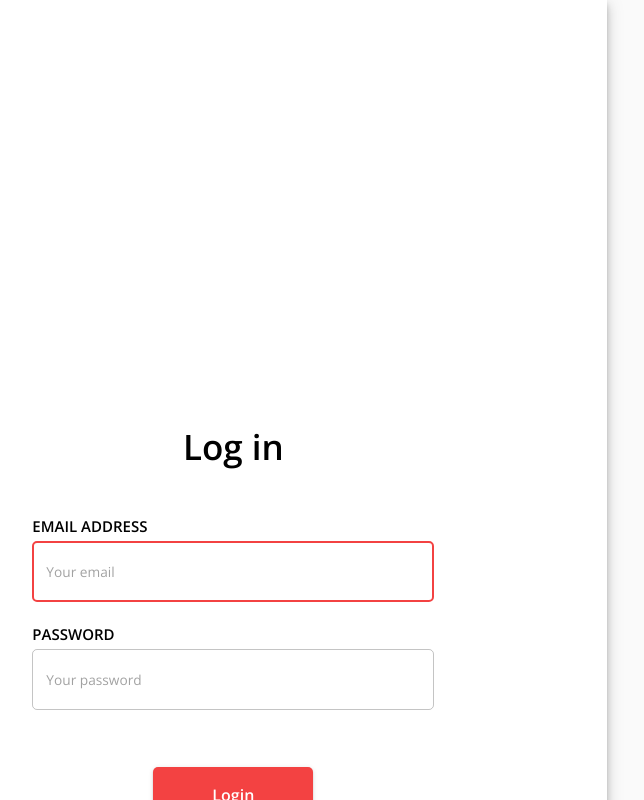
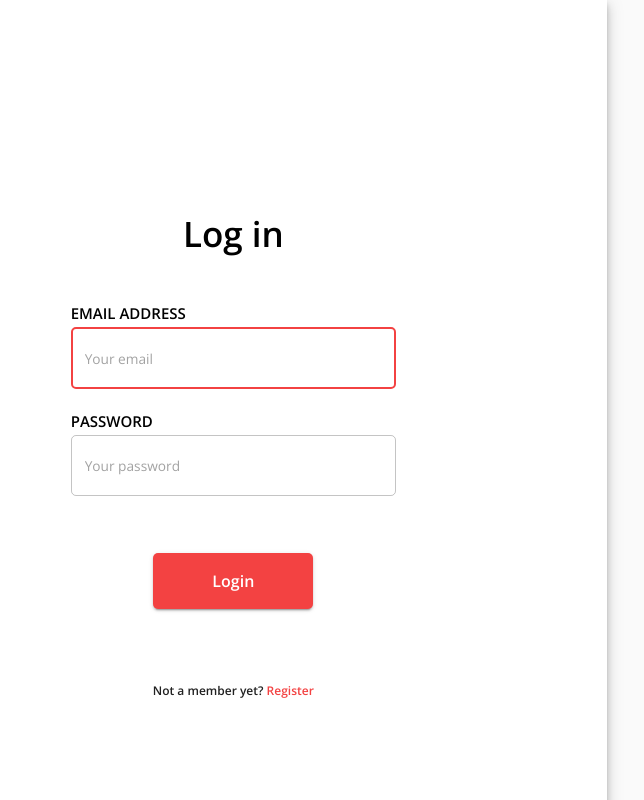
Before and after one commit to hatchways/team-corgi, a React (Create React App) app in the folder client/: page /login in a window 1280 px wide. Shown: the top 800 px of the page, without its empty margins (140-784 px from the left). Built offline with nearby package versions, Linux system fonts and the light colour scheme.

Commit message:
corrected authWrapper styling

```diff
--- a/client/src/pages/Login/useStyles.ts
+++ b/client/src/pages/Login/useStyles.ts
@@ -9,10 +9,10 @@ const useStyles = makeStyles(() => ({
   },
   authWrapper: {
     display: 'flex',
+    position: 'relative',
     alignItems: 'flex-start',
     flexDirection: 'column',
-    minHeight: '100vh',
-    marginTop: '50vh',
+    margin: '25%',
   },
   welcome: {
     fontSize: 35,
```
